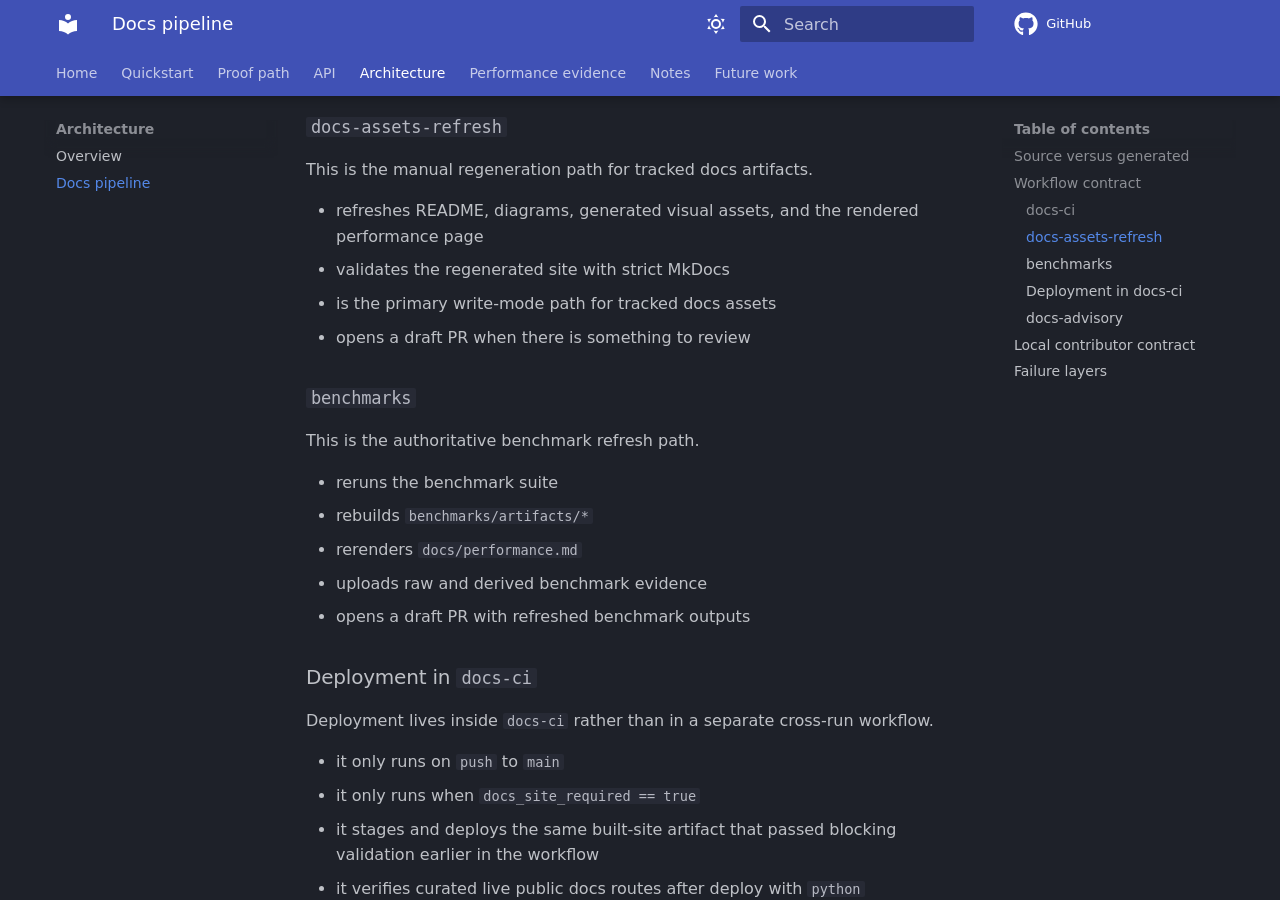
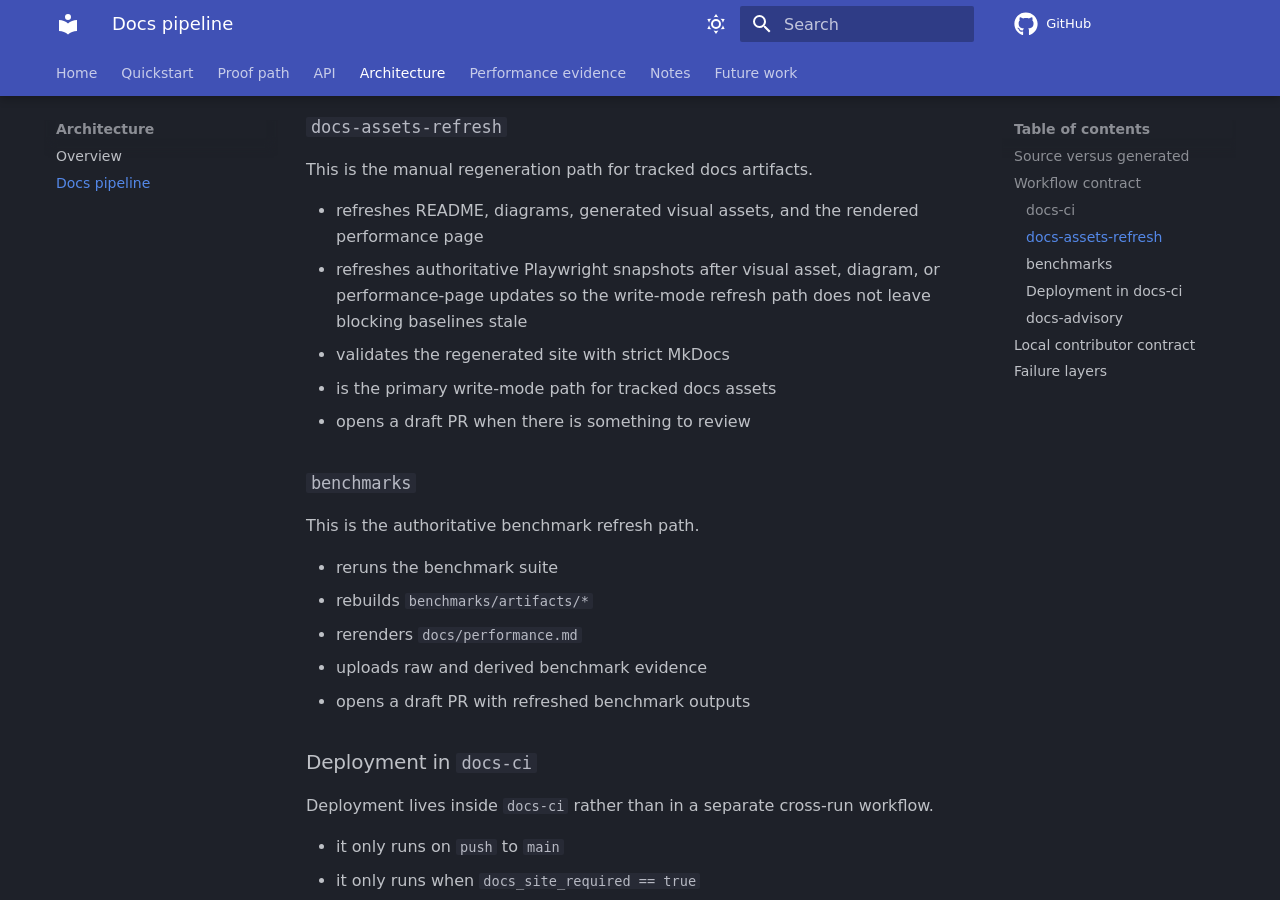
Before and after one commit to willemk-stack/option-pricing-library, an MkDocs documentation site: the page built from docs/architecture/docs-pipeline.md, in a window 1280 px wide and 900 px high, scrolled down 1659 px. Built offline with MkDocs 1.6.1 and Material for MkDocs 9.7.7, drawn with Linux system fonts in a browser that asks for light colours; comment, search, counter and statistics services are not loaded.

Commit message:
fix: refresh authoritative performance snapshots
Co-authored-by: willemk-stack <229467617+willemk-stack@users.noreply.github.com>
Agent-Logs-Url: https://github.com/willemk-stack/option-pricing-library/sessions/5cf160b4-c11e-4212-b6db-e94c8a683e19

```diff
--- a/docs/architecture/docs-pipeline.md
+++ b/docs/architecture/docs-pipeline.md
@@ -33,6 +33,7 @@ This is the authoritative blocking docs workflow on pull requests.
 This is the manual regeneration path for tracked docs artifacts.
 
 - refreshes README, diagrams, generated visual assets, and the rendered performance page
+- refreshes authoritative Playwright snapshots after visual asset, diagram, or performance-page updates so the write-mode refresh path does not leave blocking baselines stale
 - validates the regenerated site with strict MkDocs
 - is the primary write-mode path for tracked docs assets
 - opens a draft PR when there is something to review
```
Also changed, not shown: 4 other files.
